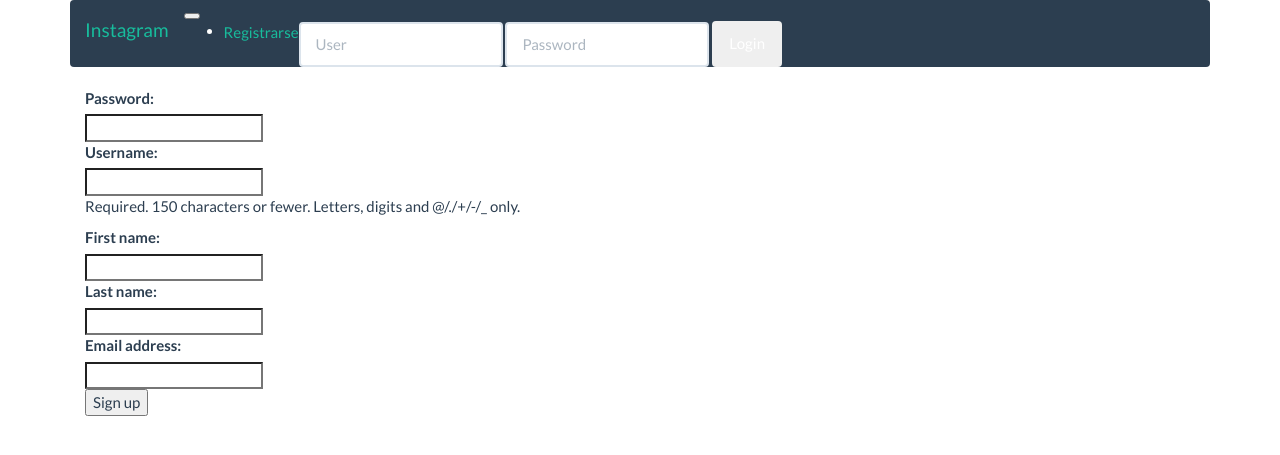
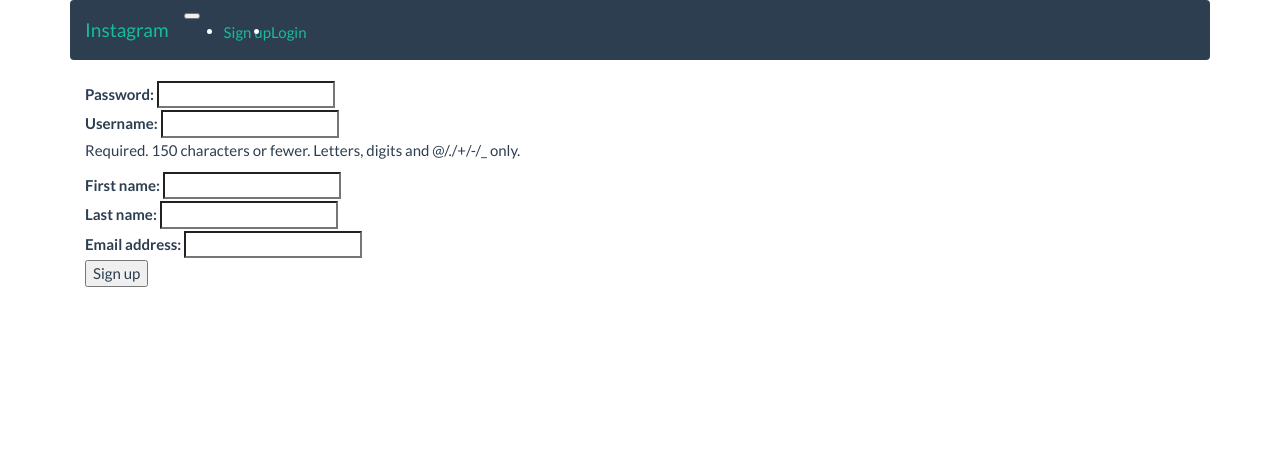
Before and after one commit to javierarams/instagram, a Django app: page /register/new in a window 1280 px wide. Shown: the top 455 px of the page. Run offline with Django 3.2, Linux system fonts and the light colour scheme; parts of the project's set-up code (start-up, migrations or seed data) failed here and were passed over; some libraries are stand-ins or nearby versions.

Commit message:
Login doesnt log

```diff
--- a/instagram/apps/register/urls.py
+++ b/instagram/apps/register/urls.py
@@ -1,8 +1,10 @@
 from django.urls import path, include
-#from . import views
 from apps.register.views import index, register_view
+from django.contrib.auth import views as auth_views
+
 app_name = 'register'
 urlpatterns = [
 	path('', index, name='index'),
-	path('new', register_view, name='register_create'),
+	path('new', register_view, name='register'),
+    path('login/', auth_views.LoginView.as_view(template_name='register/login_form.html'), name='login'),
 ]
--- a/instagram/apps/register/views.py
+++ b/instagram/apps/register/views.py
@@ -1,10 +1,10 @@
 from django.shortcuts import render, redirect
 from django.http import HttpResponse
 from apps.register.forms import RegisterForm, UserForm
-
+from django.contrib.auth import authenticate, login, logout
 
 def index(request):
-    return render(request, 'register/index.html')
+    return render(request, 'register/login_form.html')
 
 
 def register_view(request):
--- a/instagram/instagram/settings.py
+++ b/instagram/instagram/settings.py
@@ -28,7 +28,6 @@
 
 ALLOWED_HOSTS = []
 
-LOGIN_REDIRECT_URL = '/'
 
 # Application definition
 
--- a/instagram/templates/base/base.html
+++ b/instagram/templates/base/base.html
@@ -16,20 +16,18 @@
 		<nav class="navbar navbar-expand-lg navbar-dark bg-primary">
 		  	<a class="navbar-brand" href="#">Instagram</a>
 		  	<button class="navbar-toggler" type="button" data-toggle="collapse" data-target="#navbarColor01" aria-controls="navbarColor01" aria-expanded="false" aria-label="Toggle navigation">
-		    	<span class="navbar-toggler-icon"></span>
 		  	</button>
 
 		  	<div class="collapse navbar-collapse" id="navbarColor01">
 		    	<ul class="navbar-nav mr-auto">
 		      		<li class="nav-item active">
-		        		<a class="nav-link" href="#">Registrarse<span class="sr-only">(current)</span></a>
+		        		<a class="nav-link" href="/register/new">Sign up<span class="sr-only">(current)</span></a>
+		      		</li>
+		      		<li class="nav-item active">
+		        		<a class="nav-link" href="/register/login">Login<span class="sr-only">(current)</span></a>
 		      		</li>
 		    	</ul>
-		    	<form class="form-inline my-2 my-lg-0 pull-md-right">
-		      		<input class="form-control mr-sm-2" type="text" placeholder="User">
-		      		<input class="form-control mr-sm-2" type="password" placeholder="Password">
-		      		<button class="btn btn-secondary my-2 my-sm-0" type="submit">Login</button>
-	    		</form>
+
 	  		</div>
 		</nav>
 		{% endblock %}
--- a/instagram/templates/register/register_form.html
+++ b/instagram/templates/register/register_form.html
@@ -8,7 +8,7 @@
 		{% for field in user_form %}
 			<div>
 				{{ field.errors }}
-				{{ field.label_tag }}<br>
+				{{ field.label_tag }}
         		{{ field }}
 				{% if field.help_text %}
 					<p class="help">{{ field.help_text|safe }}</p>
```
